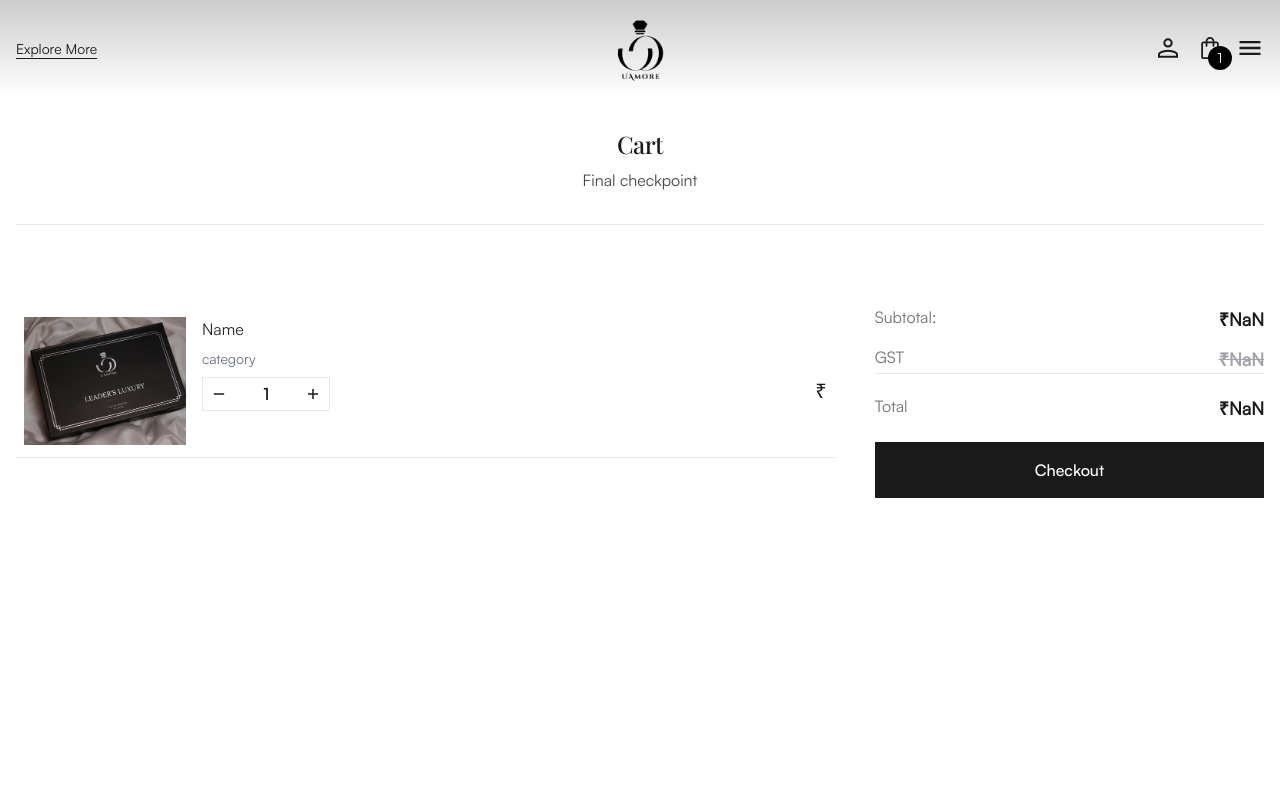
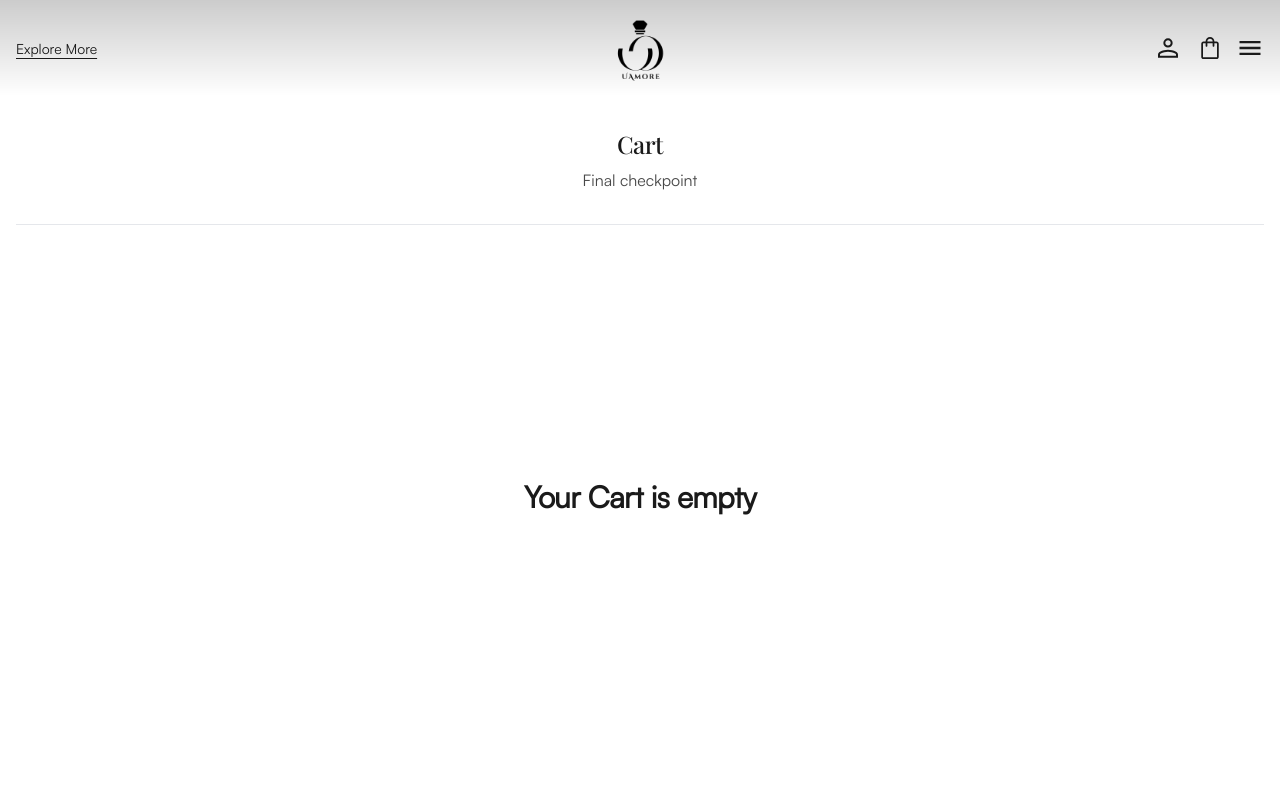
Before and after one commit to w-udhav/uamore-frontend, a React (Vite) app: page /cart in a window 1280 px wide. Shown: the top 800 px of the page. Built offline with nearby package versions, Linux system fonts and the light colour scheme; a web font is replaced by a local one.

Commit message:
cart updated

```diff
--- a/src/components/ui/CartCard.jsx
+++ b/src/components/ui/CartCard.jsx
@@ -11,10 +11,10 @@ export default function CartCard({ data, handleIncrement, handleDecrement }) {
         </div>
         <div className="flex flex-col gap-2 w-full">
           <div className="text-zinc-800 font-medium">
-            {data?.product?.name || "Name"}
+            {data?.product?.name || data?.name || "Name"}
           </div>
           <div className="text-sm text-gray-500">
-            {data?.product?.subtitle || "category"}
+            {data?.product?.subtitle || data?.subtitle || "category"}
           </div>
           <div className="flex justify-between w-full">
             <div className="flex items-center gap-4 border max-w-32 w-full">
@@ -39,7 +39,9 @@ export default function CartCard({ data, handleIncrement, handleDecrement }) {
             </div>
 
             <div>
-              <div className="text-xl font-medium">₹{data?.product?.price}</div>
+              <div className="text-xl font-medium">
+                ₹{data?.product?.price || data?.price}
+              </div>
             </div>
           </div>
         </div>
--- a/src/contexts/CartContext.jsx
+++ b/src/contexts/CartContext.jsx
@@ -13,12 +13,7 @@ const CartContext = createContext();
 
 export function CartProvider({ children }) {
   const { user, isLoggedIn } = useAuth();
-  const [cart, setCart] = useState([
-    {
-      product: { name: "" },
-      quantity: 1,
-    },
-  ]);
+  const [cart, setCart] = useState([]);
   const [subtotal, setSubtotal] = useState(0);
   const [total, setTotal] = useState(0);
   const [couponDiscount, setCouponDiscount] = useState(0);
```
